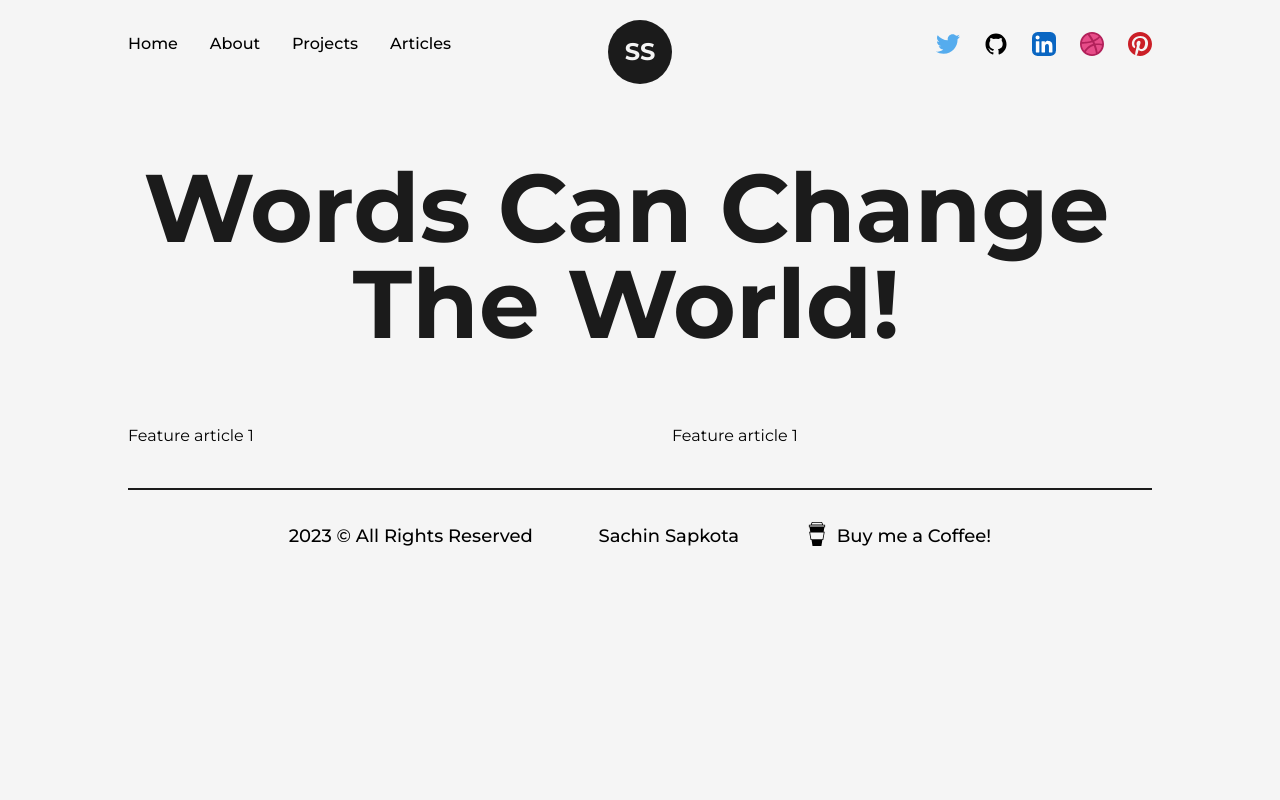
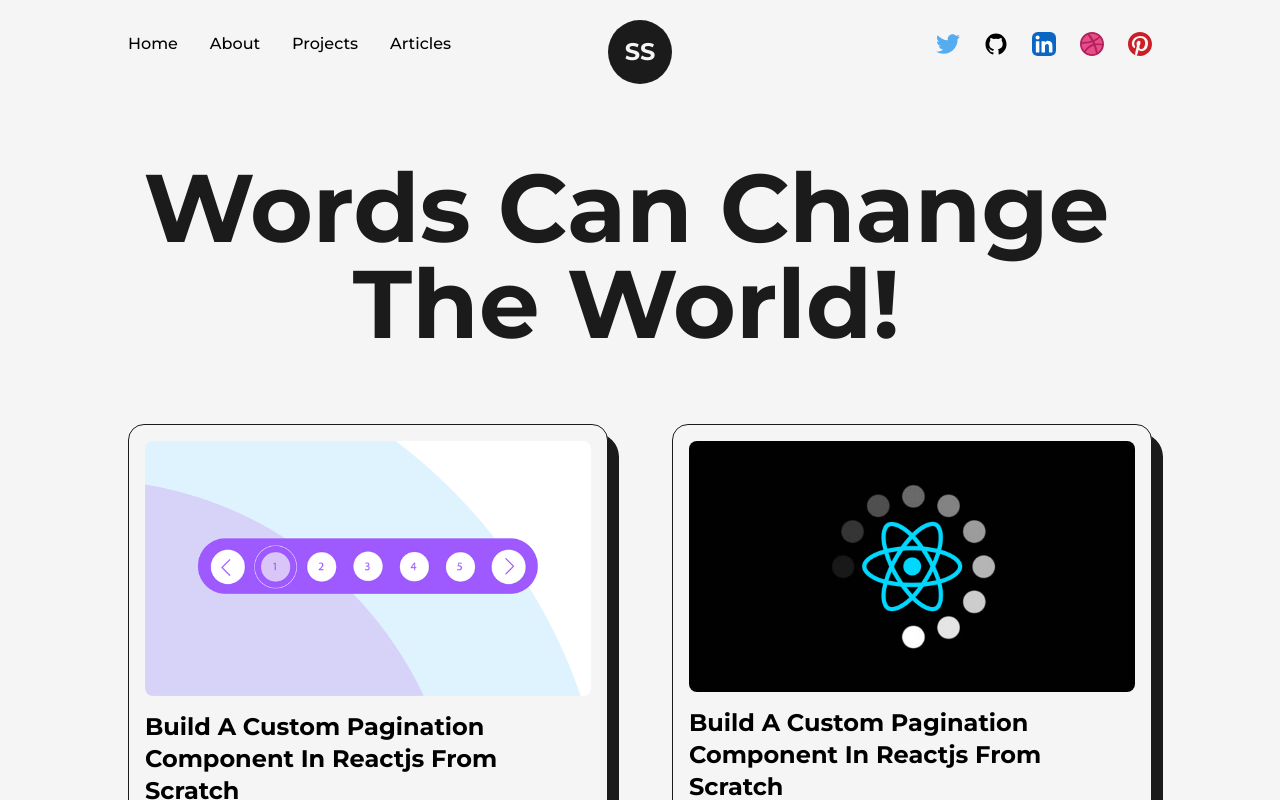
Before and after one commit to sachin-sapkota/sachin-portfolio, a Next.js app: page /articles in a window 1280 px wide. Shown: the top 800 px of the page. Built offline with nearby package versions, Linux system fonts and the light colour scheme.

Commit message:
added article page

```diff
--- a/pages/articles.tsx
+++ b/pages/articles.tsx
@@ -3,21 +3,44 @@ import Layout from '@/src/components/Layout';
 import Head from 'next/head';
 import Image from 'next/image';
 import Link from 'next/link';
-import React from 'react';
-const FeatureArticle = ({ img, title, time, summary, link }) => {
+import article1 from '../public/images/article1.png';
+import article2 from '../public/images/article2.png';
+import { motion } from 'framer-motion';
+
+const FramerImage = motion(Image);
+interface articleType {
+  img: any;
+  title: string;
+  time: string;
+  summary: string;
+  link: string;
+}
+const FeatureArticle = ({ img, title, time, summary, link }: articleType) => {
   return (
-    <div className="">
+    <div className=" col-span-1 w-full p-4 bg-light border border-solid border-dark rounded-2xl relative">
       <Link
         href={link}
         target="_blank"
-        className="w-full cursor-pointer overflow-hidden rounded-lg"
+        className="w-full cursor-pointer overflow-hidden rounded-lg inline-block "
       >
-        <Image src={img} alt={title} className="w-full h-auto " />
+        <div
+          className="absolute inset-0 left-3 -z-10  w-full top-2 -bottom-3 rounded-t-3xl rounded-bl-3xl rounded-b-2xl bg-dark  "
+          style={{ zIndex: -10 }}
+        />
+        <FramerImage
+          whileHover={{ scale: 1.05 }}
+          transition={{ duration: 0.2 }}
+          src={img}
+          alt={title}
+          className="w-full h-auto "
+        />
       </Link>
       <Link href={link} target="_blank">
-        <h2 className="capitalize text-2xl font-bold my-2 ">{title}</h2>
+        <h2 className="capitalize text-2xl font-bold my-2 hover:underline ">
+          {title}
+        </h2>
       </Link>
-      <p className="text-sm mb-2">{summary}</p>
+      <p className="text-sm mb-2 font-medium">{summary}</p>
       <span className="text-primary font-semibold">{time}</span>
     </div>
   );
@@ -36,9 +59,29 @@ const articles = () => {
             text="Words can change the world!"
             classname={'text-8xl mb-16'}
           />
-          <ul className="grid grid-cols-2 gap-16">
-            <li>Feature article 1</li>
-            <li>Feature article 1</li>
+          <ul className="grid grid-cols-2 gap-16 mb-16">
+            <FeatureArticle
+              title={
+                'Build A Custom Pagination Component In Reactjs From Scratch'
+              }
+              time={'10 min read'}
+              summary={
+                'Learn how to build a custom pagination component in ReactJS from scratch.Follow this step-by-step guide to integrate Pagination component in your ReactJS project.'
+              }
+              img={article1}
+              link={'/'}
+            />
+            <FeatureArticle
+              title={
+                'Build A Custom Pagination Component In Reactjs From Scratch'
+              }
+              time={'10 min read'}
+              summary={
+                'Learn how to build a custom pagination component in ReactJS from scratch.Follow this step-by-step guide to integrate Pagination component in your ReactJS project.'
+              }
+              img={article2}
+              link={'/'}
+            />
           </ul>
         </Layout>
       </main>
--- a/pages/projects.tsx
+++ b/pages/projects.tsx
@@ -4,13 +4,16 @@ import { GithubIcon } from '@/src/components/icons';
 import Head from 'next/head';
 import Image from 'next/image';
 import Link from 'next/link';
-import React from 'react';
+import { motion } from 'framer-motion';
+
 import digitizeNepal from '../public/images/digitizenepal_proj.png';
 import jobxa_proj from '../public/images/jobxa_proj.png';
 import detour_proj from '../public/images/detour_proj.png';
 import clinic_expert_proj from '../public/images/clinic_expert.png';
 import x8c_proj from '../public/images/x8c_proj.png';
 import aakhyaan_proj from '../public/images/aakhyan_proj.png';
+
+const FramerImage = motion(Image);
 interface fptype {
   type: string;
   title: string;
@@ -38,7 +41,9 @@ const FeaturedProject = ({
         target="_blank"
         className="w-1/2 cursor-point overflow-hidden rounded-lg"
       >
-        <Image
+        <FramerImage
+          whileHover={{ scale: 1.05 }}
+          transition={{ duration: 0.2 }}
           src={image}
           alt={title}
           className="w-full object-cover border-2 border-solid rounded-xl border-dark border-opacity-50 h-auto "
@@ -81,7 +86,9 @@ const Project = ({ type, title, image, link, github }: fptype) => {
           className="absolute inset-0 left-3 -z-10  w-full top-2 -bottom-3 rounded-t-3xl rounded-bl-3xl rounded-b-2xl bg-dark  "
           style={{ zIndex: -10 }}
         />
-        <Image
+        <FramerImage
+          whileHover={{ scale: 1.05 }}
+          transition={{ duration: 0.2 }}
           src={image}
           alt={title}
           className="w-full object-cover border-2 border-solid rounded-xl border-dark border-opacity-50 h-auto"
```
Also changed, not shown: public/images/article1.png (added), public/images/article2.png (added).
